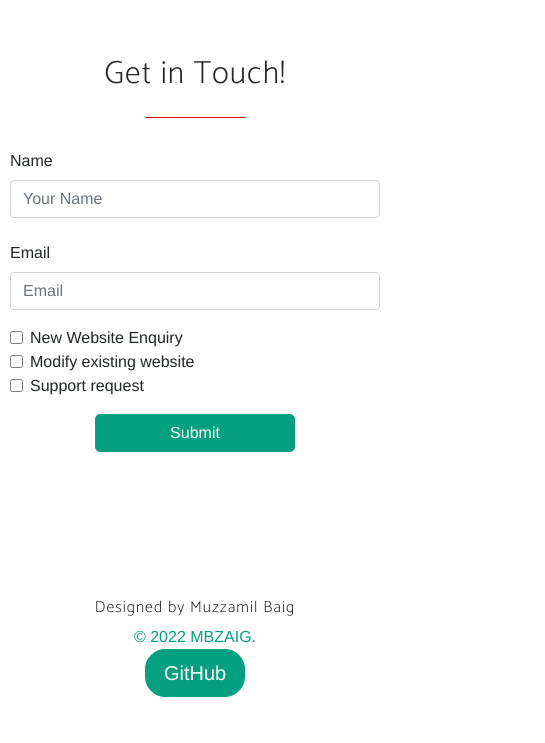
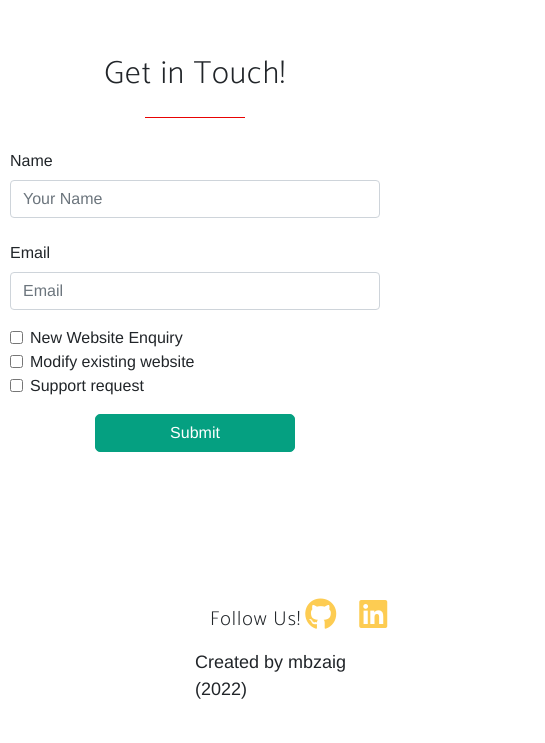
Before and after one commit to mbzaig/MbzaigPortfolio, a plain HTML site: page index.html in a window 390 px wide. Shown: the part 4359-5102 px from the top of the page, 545 px wide, since content can reach past the window. Before the commit the page ends 5076 px from the top, so only its background shows below. Drawn offline with nearby package versions, Linux system fonts and the light colour scheme; a web font is replaced by a local one.

Commit message:
Added social links to footer

```diff
--- a/css/style.css
+++ b/css/style.css
@@ -185,6 +185,7 @@ section {
   /*=============== Footer Section Styling=============*/
   footer{
     padding: 20px;
+
   }
   .footer a {
    display: flex;
@@ -211,6 +212,16 @@ section {
 
   }
 
+  .footContainer{
+    display: flex;
+    margin-left: 50%;
+  }
+  .footer-text{
+    display: flex;
+    margin-left: 50%;
+
+  }
+
 
   @media screen and (max-width:800px) {
     .jumbotron {
--- a/index.html
+++ b/index.html
@@ -12,7 +12,10 @@
     <link href="https://fonts.googleapis.com/css?family=Anton|Jura&display=swap" rel="stylesheet">
     <!-- Custom styles for this template -->
     <link href="css\style.css" rel="stylesheet">
-
+    <link rel="preconnect" href="https://fonts.googleapis.com">
+    <link rel="preconnect" href="https://fonts.gstatic.com" crossorigin>
+    <link href="https://fonts.googleapis.com/css2?family=Inconsolata:wght@300&display=swap" rel="stylesheet">
+    <script src="https://kit.fontawesome.com/ce4d3bda9a.js" crossorigin="anonymous"></script>
     <!-- Custom fonts for this template -->
     <link href="vendor/fontawesome-free/css/all.min.css" rel="stylesheet">
     <link rel="stylesheet" href="vendor/simple-line-icons/css/simple-line-icons.css">
@@ -151,7 +154,8 @@
                             <div class="card-body">
                                 <h5 class="card-title">Daily Planner</h5>
                                 <p class="card-text">A simple daily planner to help keep up with your tasks.</p>
-                                <a target="_blank"href="https://mbzaig.github.io/DailyPlanner/" class="btn btn-primary btnCopy">Visit Site</a>
+                                <a target="_blank" href="https://mbzaig.github.io/DailyPlanner/"
+                                    class="btn btn-primary btnCopy">Visit Site</a>
                             </div>
                         </div>
                     </div>
@@ -178,8 +182,10 @@
                             <img src="./images/passGen.gif" class="card-img-top" alt="Placeholder">
                             <div class="card-body">
                                 <h5 class="card-title">Password Generator</h5>
-                                <p class="card-text">The website generates a random password based on user requirement</p>
-                                <a target="_blank" href="https://mbzaig.github.io/sitepassgen/" class="btn btn-primary btnCopy">Visit Site</a>
+                                <p class="card-text">The website generates a random password based on user requirement
+                                </p>
+                                <a target="_blank" href="https://mbzaig.github.io/sitepassgen/"
+                                    class="btn btn-primary btnCopy">Visit Site</a>
                             </div>
                         </div>
                     </div>
@@ -284,13 +290,33 @@
         </Section>
 
         <!--Footer Section -->
-        <footer class="footer">
-            <h6>Designed by Muzzamil Baig</h6>
+        <!--Footer added including site links and links to contributor github profiles - linkedin to be added-->
+        <footer>
 
-            <a href="https://github.com/mbzaig"> &copy; 2022 MBZAIG.</a>
-            <a class="btn btn-primary btn-lg btn-md footerBtn" href="https://github.com/mbzaig" role="button">GitHub</a>
+            <div class="footContainer col-lg-2 col-md-4 col-sm-6">
+                <!--social media links-->
+                <h5>Follow Us!  </h5>
+                <div class="footersection ">
+                    <ul class="list-unstyled list-inline social text-center">
+                        <li class="list-inline-item"><a href="https://github.com/mbzaig"><i
+                                    class="fa fa-github fa-2x"></i></a></li>
+                        <li class="list-inline-item"><a href="https://www.linkedin.com/in/muzzamilb/"><i
+                                    class="fa-brands fa-linkedin fa-2x link-three"></i></a></li>
+                    </ul>
+
+                </div>
+            </div>
+
+
+            </div>
+            <p class="footer-text">Created by mbzaig (2022)</p>
+            </div>
+            </div>
 
         </footer>
+
+
+
 
 
         <!-- End footer -->
```
